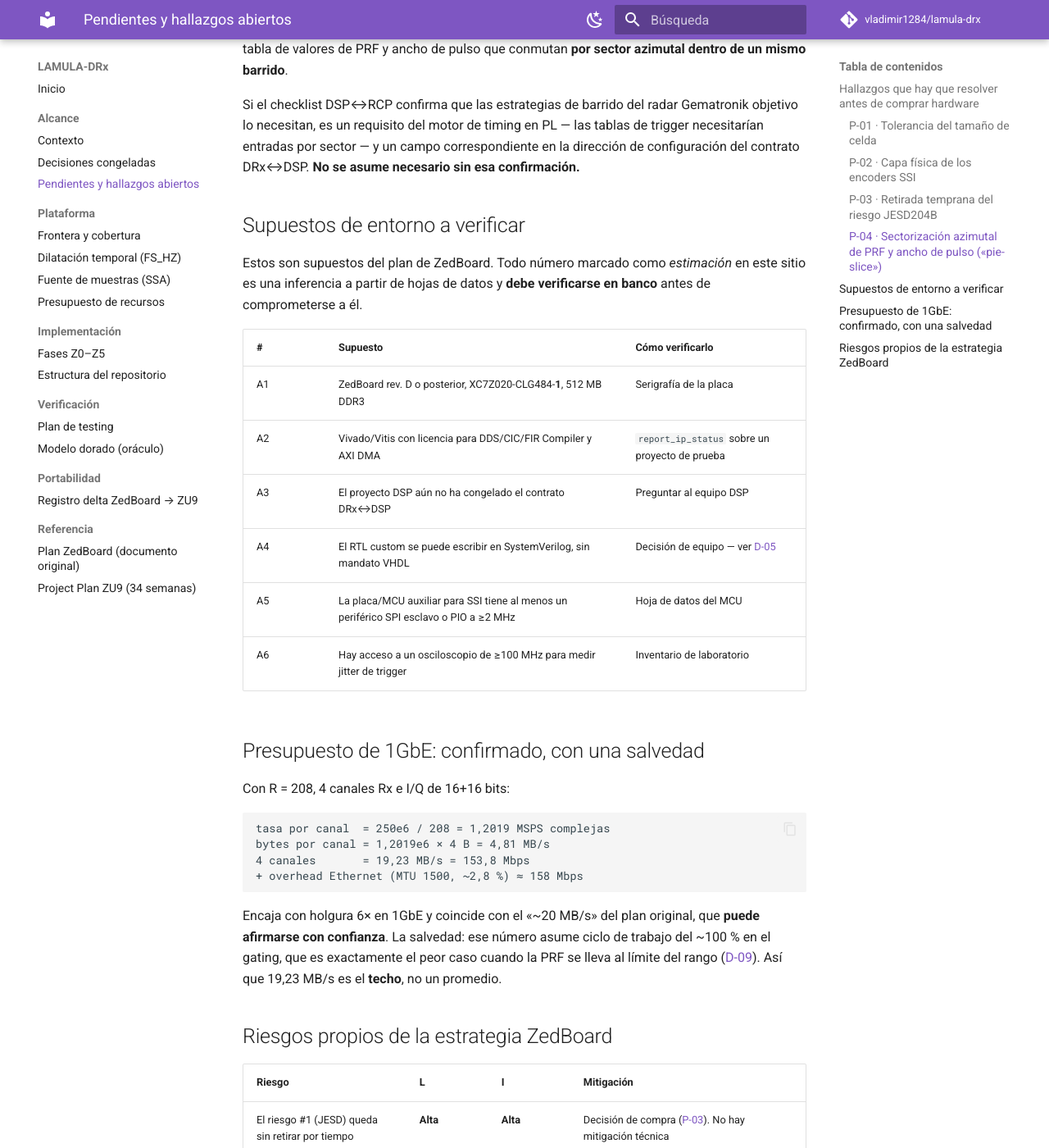
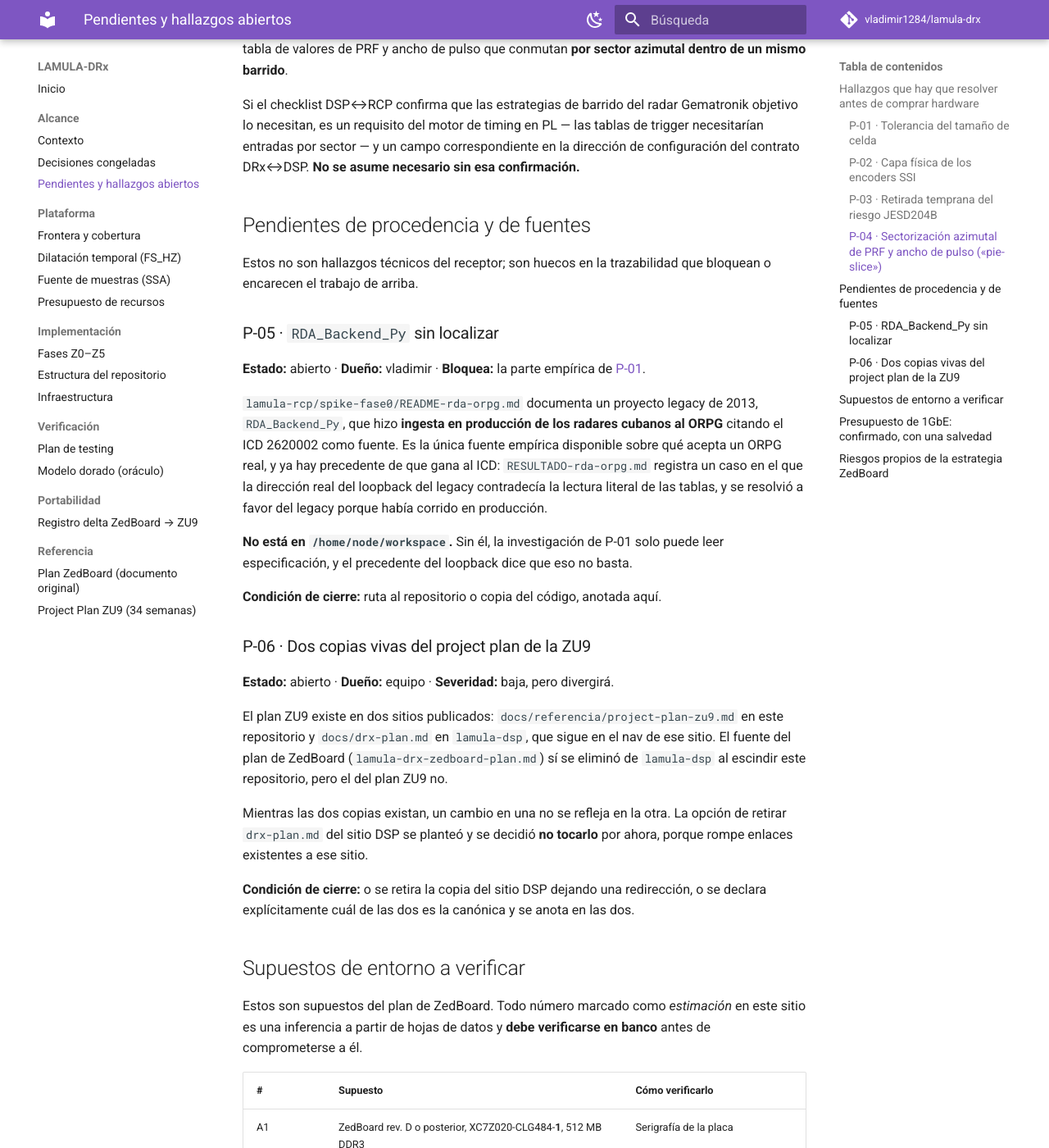
Before and after one commit to vladimir1284/lamula-drx, an MkDocs documentation site: the page built from docs/alcance/pendientes.md, in a window 1280 px wide and 1400 px high, scrolled down 1903 px. Shown: the whole window at 82% size. Built offline with MkDocs 1.6.1 and Material for MkDocs 9.7.7, drawn with Linux system fonts in a browser that asks for light colours; comment, search, counter and statistics services are not loaded.

Commit message:
Make the repo self-sufficient for a cold start
Everything needed to continue this work lived in one session's context
rather than in the repo. This writes it down.

CLAUDE.md is the new entry point: what the project is, where it actually
stands (Z0 not started, documentation only), the reading order, what is
blocked and by whom, and the commands that exist today. AGENTS.md keeps
the engineering rules; CLAUDE.md deliberately does not repeat them.

docs/implementacion/infraestructura.md records the infrastructure that was
set up but never documented: the private GitHub repo, the lamula-drx-docs
Cloudflare Pages project, repo-level secrets and why they are repo-level
rather than org-level, the local build commands, the sibling repos in the
workspace and what each is needed for, the two non-blocking CI warnings
inherited from the workflow template, and the docs conventions a
contributor would otherwise have to reverse-engineer — explicit heading
anchors via attr_list and why, reference documents kept verbatim, and
research/ living outside docs_dir.

Two new open findings, both about traceability rather than the receiver:

- P-05: RDA_Backend_Py is not in this workspace. It is the only empirical
  source on what a real ORPG accepts, and the P-01 brief depends on it.
- P-06: the ZU9 project plan now exists in two published places, here and
  in lamula-dsp. The decision was to leave the DSP copy alone; recorded so
  the divergence is a known cost rather than a surprise.

Also flagged: the lamula-dsp-docs.pages.dev links in the ZU9 reference doc
were derived from a workflow file, never verified to resolve.

Co-Authored-By: Claude Opus 5 (1M context) <noreply@anthropic.com>

````diff
--- a/docs/alcance/pendientes.md
+++ b/docs/alcance/pendientes.md
@@ -80,6 +80,44 @@ necesitan, es un requisito del motor de timing en PL — las tablas de trigger n
 por sector — y un campo correspondiente en la dirección de configuración del contrato DRx↔DSP. **No
 se asume necesario sin esa confirmación.**
 
+## Pendientes de procedencia y de fuentes
+
+Estos no son hallazgos técnicos del receptor; son huecos en la trazabilidad que bloquean o encarecen
+el trabajo de arriba.
+
+### P-05 · `RDA_Backend_Py` sin localizar { #p-05 }
+
+**Estado:** abierto · **Dueño:** vladimir · **Bloquea:** la parte empírica de
+[P-01](#p-01).
+
+`lamula-rcp/spike-fase0/README-rda-orpg.md` documenta un proyecto legacy de 2013,
+`RDA_Backend_Py`, que hizo **ingesta en producción de los radares cubanos al ORPG** citando el ICD
+2620002 como fuente. Es la única fuente empírica disponible sobre qué acepta un ORPG real, y ya hay
+precedente de que gana al ICD: `RESULTADO-rda-orpg.md` registra un caso en el que la dirección real
+del loopback del legacy contradecía la lectura literal de las tablas, y se resolvió a favor del
+legacy porque había corrido en producción.
+
+**No está en `/home/node/workspace`.** Sin él, la investigación de P-01 solo puede leer
+especificación, y el precedente del loopback dice que eso no basta.
+
+**Condición de cierre:** ruta al repositorio o copia del código, anotada aquí.
+
+### P-06 · Dos copias vivas del project plan de la ZU9 { #p-06 }
+
+**Estado:** abierto · **Dueño:** equipo · **Severidad:** baja, pero divergirá.
+
+El plan ZU9 existe en dos sitios publicados: `docs/referencia/project-plan-zu9.md` en este
+repositorio y `docs/drx-plan.md` en `lamula-dsp`, que sigue en el nav de ese sitio. El fuente del
+plan de ZedBoard (`lamula-drx-zedboard-plan.md`) sí se eliminó de `lamula-dsp` al escindir este
+repositorio, pero el del plan ZU9 no.
+
+Mientras las dos copias existan, un cambio en una no se refleja en la otra. La opción de retirar
+`drx-plan.md` del sitio DSP se planteó y se decidió **no tocarlo** por ahora, porque rompe enlaces
+existentes a ese sitio.
+
+**Condición de cierre:** o se retira la copia del sitio DSP dejando una redirección, o se declara
+explícitamente cuál de las dos es la canónica y se anota en las dos.
+
 ## Supuestos de entorno a verificar
 
 Estos son supuestos del plan de ZedBoard. Todo número marcado como *estimación* en este sitio es una
--- /dev/null
+++ b/docs/implementacion/infraestructura.md
@@ -0,0 +1,86 @@
+# Infraestructura del proyecto
+
+Estado de lo que ya está montado, para no volver a averiguarlo. Todo lo de esta página está
+verificado en funcionamiento salvo donde se dice lo contrario.
+
+## Repositorio
+
+| | |
+|---|---|
+| Remoto | `https://github.com/vladimir1284/lamula-drx` (**privado**) |
+| Rama principal | `main` |
+| Ruta local de trabajo | `/home/node/workspace/lamula-drx` |
+| Origen | Escindido del repositorio `lamula-dsp`, que era un repositorio de planificación de los tres proyectos LAMULA |
+
+Los commits llevan `Co-Authored-By: Claude Opus 5 (1M context) <noreply@anthropic.com>` cuando los
+escribe un agente.
+
+## Sitio de documentación
+
+`docs/` se construye con **mkdocs-material 9.x** y se despliega a **Cloudflare Pages** en cada push
+a `main` que toque `docs/**`, `mkdocs.yml` o el propio workflow.
+
+| | |
+|---|---|
+| Workflow | `.github/workflows/docs.yml` |
+| Proyecto Pages | `lamula-drx-docs` (rama de producción `main`) |
+| URL | <https://lamula-drx-docs.pages.dev> |
+| Secrets | `CLOUDFLARE_API_TOKEN` y `CLOUDFLARE_ACCOUNT_ID`, **a nivel de repositorio** |
+
+Los secrets van por repositorio y no por organización porque `vladimir1284` es una cuenta de usuario
+de GitHub, no una Organization, y GitHub solo ofrece secrets compartidos de Actions a las
+Organizations. Se poblaron reusando las credenciales de Cloudflare de `lamula-process`, que apuntan a
+la misma cuenta.
+
+!!! warning "Deuda conocida del scaffold de CI"
+    Dos avisos no bloqueantes en cada run, heredados de la plantilla:
+
+    - `actions/checkout@v4`, `astral-sh/setup-uv@v5` y `cloudflare/wrangler-action@v3` apuntan a
+      Node.js 20, que está deprecado en los runners y se fuerza a Node.js 24.
+    - `setup-uv` no encuentra `uv.lock` ni `requirements*.txt`, así que su caché nunca se invalida —
+      y tampoco sirve de nada, porque la build usa `uvx` con la versión fijada en la línea de
+      comandos.
+
+    Ninguno rompe la build. Si algún día se toca el workflow, arreglar los dos de paso.
+
+### Construir el sitio localmente
+
+```sh
+cd /home/node/workspace/lamula-drx
+uvx --with 'mkdocs-material==9.*' mkdocs serve     # servidor con recarga
+uvx --with 'mkdocs-material==9.*' mkdocs build --strict   # lo que corre el CI
+```
+
+**`--strict` tiene que pasar limpio antes de commitear.** El CI lo ejecuta con `--strict`, así que un
+enlace roto o un ancla inexistente tumba el deploy.
+
+## Convenciones de la documentación
+
+- **Anclas explícitas.** Los títulos que se enlazan desde otras páginas llevan un ancla explícita —
+  `## D-04 · … { #d-04 }`, `## Z0 — … { #z0 }`, `### P-01 · … { #p-01 }` — habilitada por la
+  extensión `attr_list`. Los slugs automáticos de mkdocs sobre títulos en español con guiones
+  largos, paréntesis y subíndices son frágiles y se rompen al reescribir un título. **Al añadir un
+  título enlazable, ponerle ancla explícita.**
+- **Los documentos de `docs/referencia/` van verbatim.** Se conservan sin editar, con una nota de
+  admonición al principio que dice que las páginas derivadas mandan sobre ellos. Si una decisión
+  cambia, se actualiza la página derivada, **nunca** el documento de referencia.
+- **`research/` está fuera de `docs_dir`** y no se publica. Contiene briefs de investigación para
+  hallazgos que se cierran con evidencia externa al repositorio; las conclusiones graduan a `docs/`.
+  Ver `research/README.md`.
+- Los enlaces desde `docs/` hacia `research/` se escriben como ruta en `code span`, no como enlace
+  markdown: un enlace a un fichero fuera de `docs_dir` rompe `--strict`.
+
+## Repositorios hermanos en este workspace
+
+| Ruta | Qué es | Por qué te va a hacer falta |
+|---|---|---|
+| `/home/node/workspace/lamula-dsp` | Repositorio de planificación de los tres proyectos LAMULA, con su propio sitio de docs | Contiene `docs/algorithms/` (pulse-pair, GMAP, dual-PRF, SZ, calibración de reflectividad) y los planes de DSP y RCP |
+| `/home/node/workspace/lamula-rcp` | Radar Control Processor y MMI, en Python | **`spike-fase0/` tiene trabajo real sobre la interfaz RDA↔ORPG**: `rda_orpg_handshake_spike.py`, `README-rda-orpg.md` y `RESULTADO-rda-orpg.md`. Es el punto de partida de la investigación P-01 |
+| `/home/node/workspace/nexrad-l3-pipeline` | Pipeline de productos Level-III | Referencia de formatos NEXRAD |
+| `/home/node/workspace/radar_emulator` | Emulador de radar configurable | El RCP lo usa como HAL simulado |
+
+!!! note "URL derivada, sin verificar"
+    Los enlaces de `docs/referencia/project-plan-zu9.md` hacia las páginas de algoritmos apuntan a
+    `https://lamula-dsp-docs.pages.dev/algorithms/…`. Ese dominio se **derivó** del nombre del
+    proyecto Pages declarado en `lamula-dsp/.github/workflows/docs.yml`; no se comprobó que resuelva
+    ni que el sitio DSP no tenga un dominio propio. Verificarlo y corregirlo si hace falta.
--- a/mkdocs.yml
+++ b/mkdocs.yml
@@ -51,6 +51,7 @@ nav:
   - Implementación:
       - Fases Z0–Z5: implementacion/fases.md
       - Estructura del repositorio: implementacion/estructura-repo.md
+      - Infraestructura: implementacion/infraestructura.md
   - Verificación:
       - Plan de testing: pruebas/plan-testing.md
       - Modelo dorado (oráculo): pruebas/modelo-dorado.md
````
Also changed, not shown: CLAUDE.md (added, +85 -0 lines), README.md (+5 -2 lines), research/README.md (+1 -1 lines).
